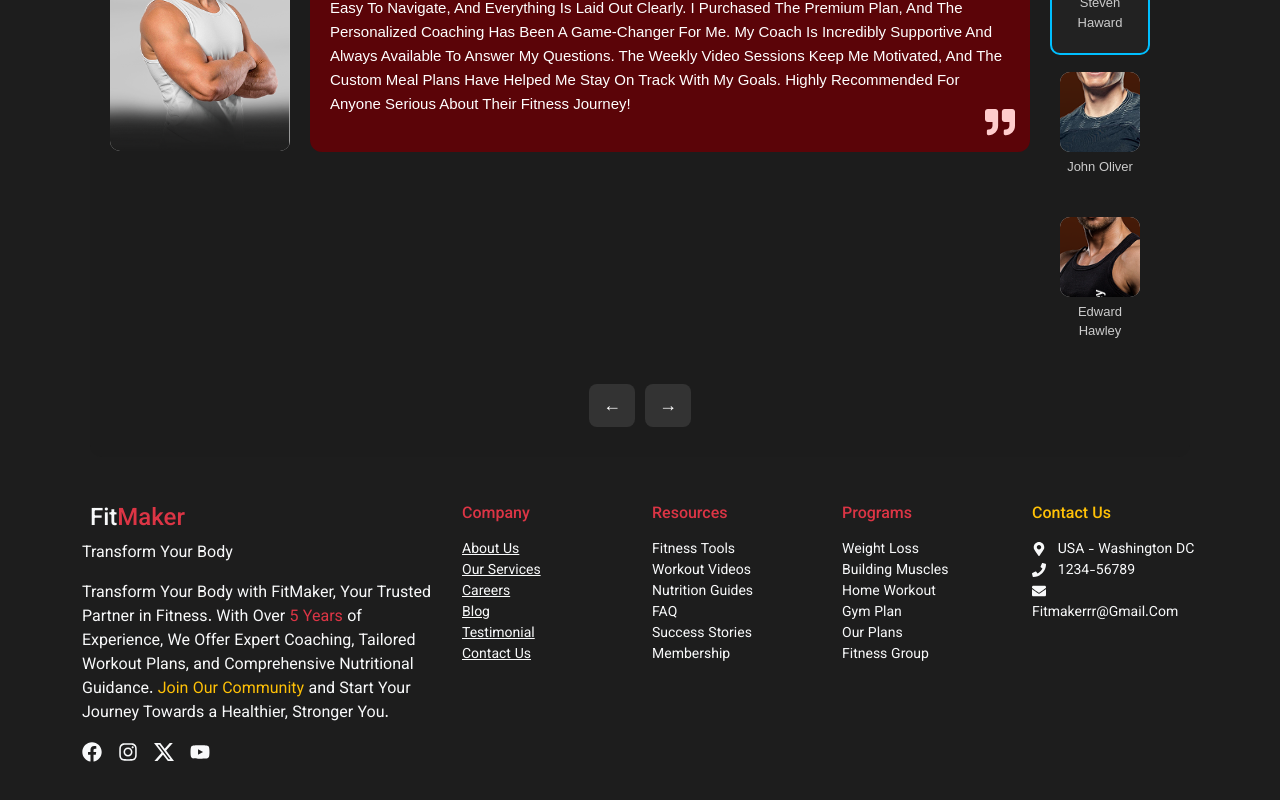
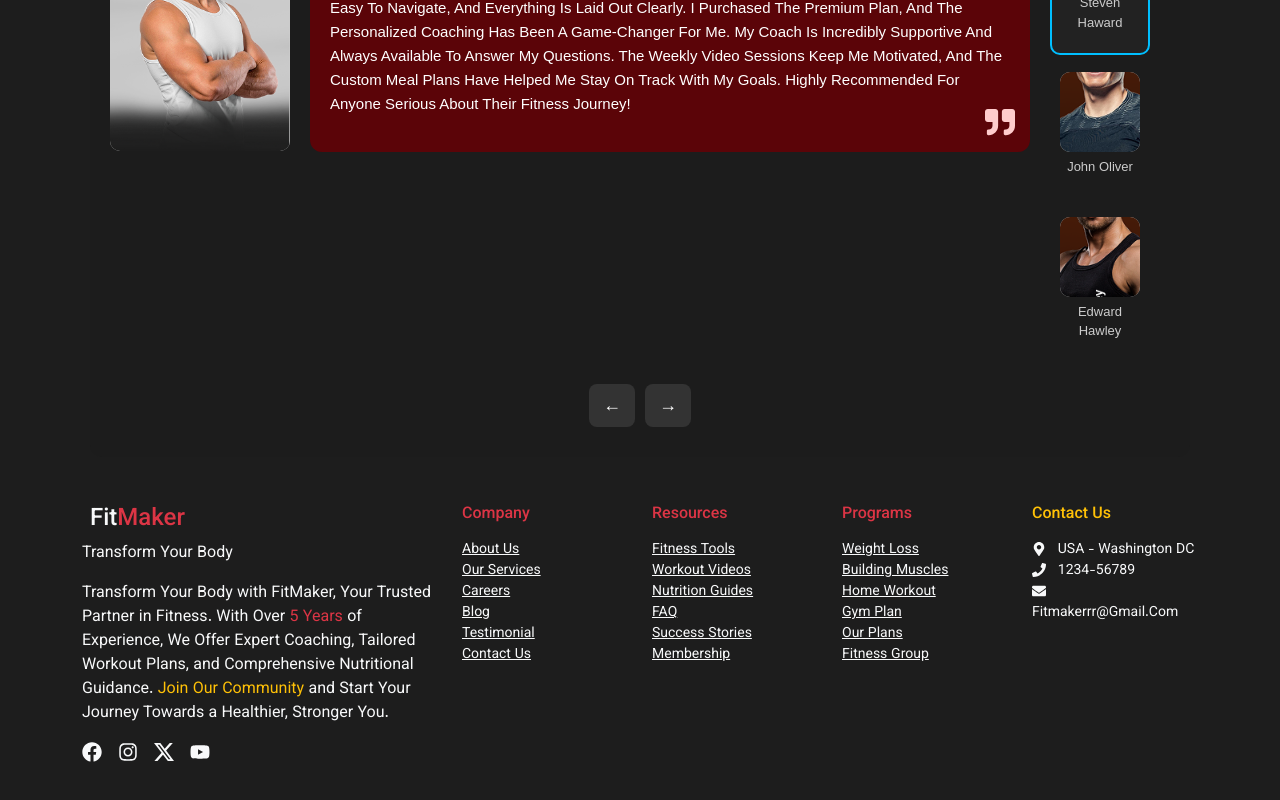
Before and after one commit to Renad03/fitness-final-project, a React (Create React App) app: page / in a window 1280 px wide. Shown: the part 3236-4036 px from the top of the page. Built offline with nearby package versions, Linux system fonts and the light colour scheme.

Commit message:
Added Routes to Some Footer Items

```diff
--- a/src/Components/Footer/index.jsx
+++ b/src/Components/Footer/index.jsx
@@ -4,6 +4,8 @@ import {
     FaMapMarkerAlt, FaPhone, FaEnvelope
 } from "react-icons/fa";
 import { SiX } from "react-icons/si";
+import { Link } from 'react-router-dom';
+
 
 const Footer = () => {
   return (
@@ -35,12 +37,12 @@ const Footer = () => {
           <div className="col-md-2 mb-4">
             <h6 className="text-danger mb-3">Company</h6>
             <ul className="list-unstyled text-muted small">
-              <li><a className="text-light" href="#AboutUs">About Us</a></li>
-              <li><a className="text-light" href="#Services">Our Services</a></li>
-              <li><a className="text-light" href="#Careers">Careers</a></li>
-              <li><a className="text-light" href="#Blog">Blog</a></li>
-              <li><a className="text-light" href="#Testimonial">Testimonial</a></li>
-              <li><a className="text-light" href="#ContactUs">Contact Us</a></li>
+              <li><Link className="text-light" to={'/about-us'}>About Us</Link></li>
+              <li><Link className="text-light" to={'/our-services'}>Our Services</Link></li>
+              <li><Link className="text-light" to={''}>Careers</Link></li>
+              <li><Link className="text-light" to={''}>Blog</Link></li>
+              <li><Link className="text-light" to={''}>Testimonial</Link></li>
+              <li><Link className="text-light" to={''}>Contact Us</Link></li>
             </ul>
           </div>
 
@@ -48,12 +50,12 @@ const Footer = () => {
           <div className="col-md-2 mb-4">
             <h6 className="text-danger mb-3">Resources</h6>
             <ul className="list-unstyled text-muted small">
-              <li className="text-light">Fitness Tools</li>
-              <li className="text-light">Workout Videos</li>
-              <li className="text-light">Nutrition Guides</li>
-              <li className="text-light">FAQ</li>
-              <li className="text-light">Success Stories</li>
-              <li className="text-light">Membership</li>
+              <li> <Link  className="text-light" to={''}>Fitness Tools</Link></li>
+              <li> <Link  className="text-light" to={''}>Workout Videos</Link></li>
+              <li> <Link  className="text-light" to={''}>Nutrition Guides</Link></li>
+              <li> <Link  className="text-light" to={'/faq'}>FAQ</Link></li>
+              <li> <Link  className="text-light" to={''}>Success Stories</Link></li>
+              <li> <Link  className="text-light" to={''}>Membership</Link></li>
             </ul>
           </div>
 
@@ -61,12 +63,12 @@ const Footer = () => {
           <div className="col-md-2 mb-4">
             <h6 className="text-danger mb-3">Programs</h6>
             <ul className="list-unstyled text-muted small">
-              <li className="text-light">Weight Loss</li>
-              <li className="text-light">Building Muscles</li>
-              <li className="text-light">Home Workout</li>
-              <li className="text-light">Gym Plan</li>
-              <li className="text-light">Our Plans</li>
-              <li className="text-light">Fitness Group</li>
+              <li> <Link className="text-light" to={'/weight-loss'}>Weight Loss</Link></li>
+              <li> <Link className="text-light" to={'/building-muscles'}>Building Muscles</Link></li>
+              <li> <Link className="text-light" to={'/home-workout'}>Home Workout</Link></li>
+              <li> <Link className="text-light" to={'/gym-plan'}>Gym Plan</Link></li>
+              <li> <Link className="text-light" to={'/our-plans'}>Our Plans</Link></li>
+              <li> <Link className="text-light" to={'/fitness-group'}>Fitness Group</Link></li>
             </ul>
           </div>
 
```
Also changed, not shown: src/App.js (+10 -0 lines), src/Components/Header/index.jsx (+78 -34 lines).
